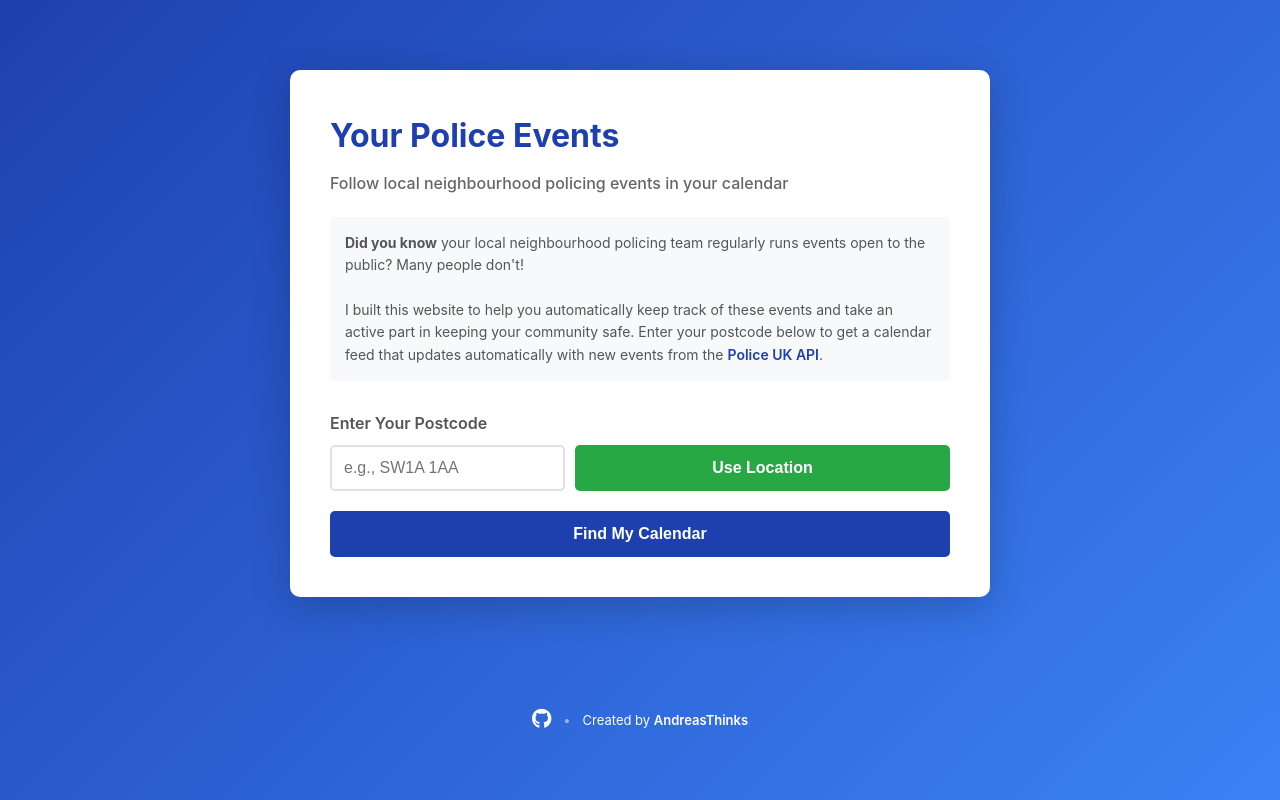
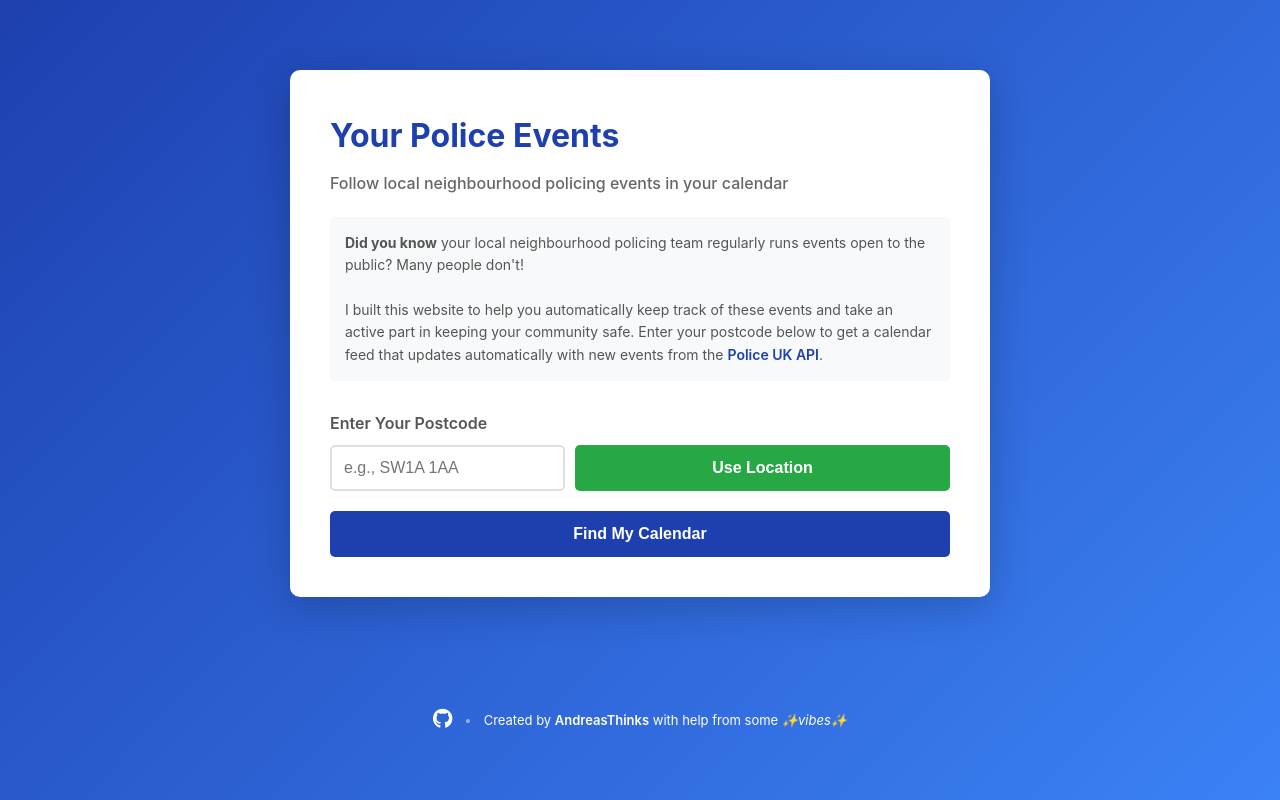
Before and after one commit to AndreasThinks/your-police-events, a plain HTML site: page static/index.html in a window 1280 px wide. Drawn offline with Linux system fonts and the light colour scheme; no server answers.

Commit message:
added vibes

```diff
--- a/static/index.html
+++ b/static/index.html
@@ -571,7 +571,7 @@
                 <i class="fab fa-github github-icon"></i>
             </a>
             <span class="footer-separator">•</span>
-            <span>Created by <a href="https://AndreasThinks.me" target="_blank" rel="noopener noreferrer">AndreasThinks</a></span>
+            <span>Created by <a href="https://AndreasThinks.me" target="_blank" rel="noopener noreferrer">AndreasThinks</a> with help from some <i>✨vibes✨</i></span>
         </div>
         <div class="footer-sync-status" id="syncStatus">
             Loading sync status...
```
